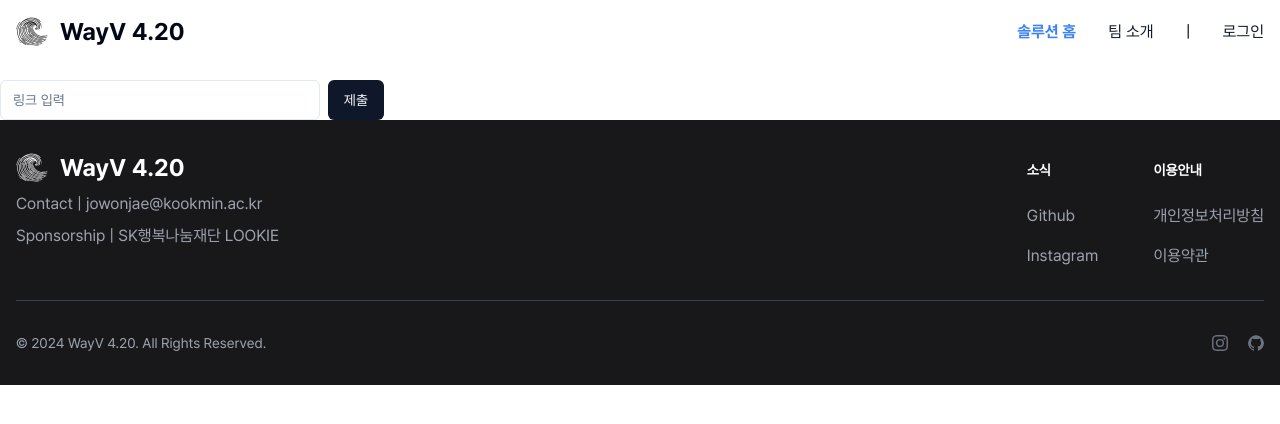
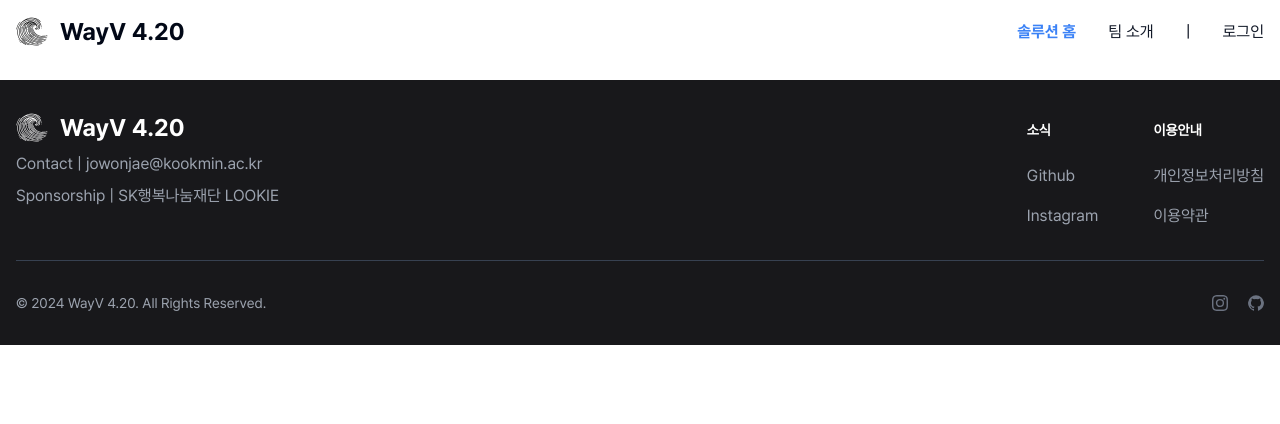
Before and after one commit to inqueue0979/WayV-FE, a Next.js app: page /solution in a window 1280 px wide. Shown: the top 424 px of the page. Built offline with nearby package versions, Linux system fonts and the light colour scheme.

Commit message:
Linked BE

```diff
--- a/src/app/solution/page.js
+++ b/src/app/solution/page.js
@@ -22,7 +22,7 @@ function HomeContent() {
             const fetchData = async () => {
                 setLoading(true); // 데이터를 가져오기 시작할 때 로딩 상태를 true로 설정
                 try {
-                    const response = await fetch("https://api.jowonjae.kro.kr/joijui/sites?url=" + value_url); // URL 파라미터로 받은 링크로 데이터 가져오기
+                    const response = await fetch("https://oci.jowonjae.kro.kr/check-accessibility?url=" + value_url); // URL 파라미터로 받은 링크로 데이터 가져오기
                     if (response.ok) {
                         const data = await response.json();
                         setResponseData(data); // 가져온 데이터를 상태로 저장
@@ -58,10 +58,6 @@ export default function Home() {
     return (
         <Suspense fallback={<Loading />}>
             <main className="mt-20">
-                <div className="flex w-full max-w-sm items-center space-x-2">
-                    <Input id="Link" placeholder="링크 입력" />
-                    <Button type="submit">제출</Button>
-                </div>
                 <HomeContent />
             </main>
         </Suspense>
```
